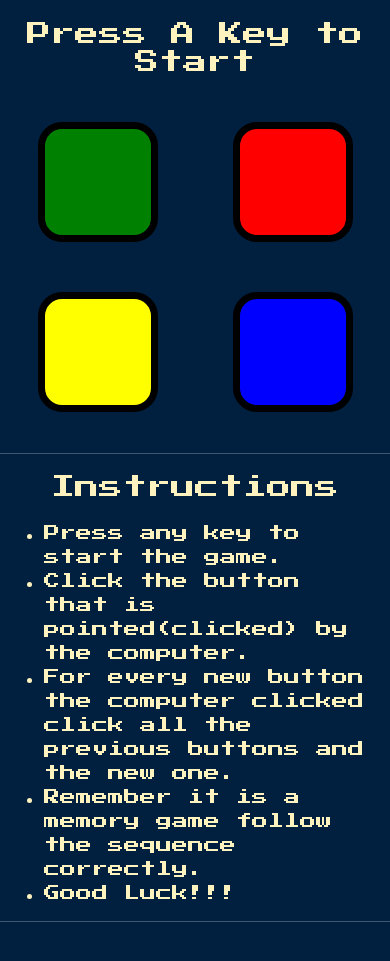
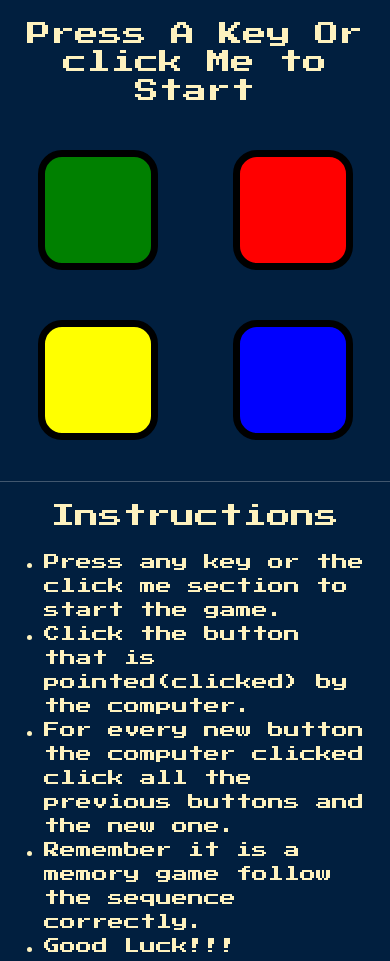
Before and after one commit to ohanni/simon-game, a plain HTML site: page index.html in a window 390 px wide. Shown: the top 961 px of the page. Drawn offline with nearby package versions, Linux system fonts and the light colour scheme.

Commit message:
updated the mobile version text

```diff
--- a/index.html
+++ b/index.html
@@ -20,7 +20,7 @@
 </head>
 <body>
   <section id="top">
-    <h1 id="level-title">Press A Key to Start</h1>
+    <h1 id="level-title">Press A Key Or click Me to Start</h1>
     <!-- <button class="d-block d-sm-none btn">play</button> -->
   </section> <!--top section-->
 
@@ -59,7 +59,7 @@
     <div class="container-fluid">
 
       <ul>
-        <li>Press any key to start the game.</li>
+        <li>Press any key or the click me section to start the game.</li>
         <li>Click the button that is pointed(clicked) by the computer.</li>
         <li>For every new button the computer clicked click all the previous buttons and the new one. </li>
         <li>Remember it is a memory game follow the sequence correctly.</li>
```
